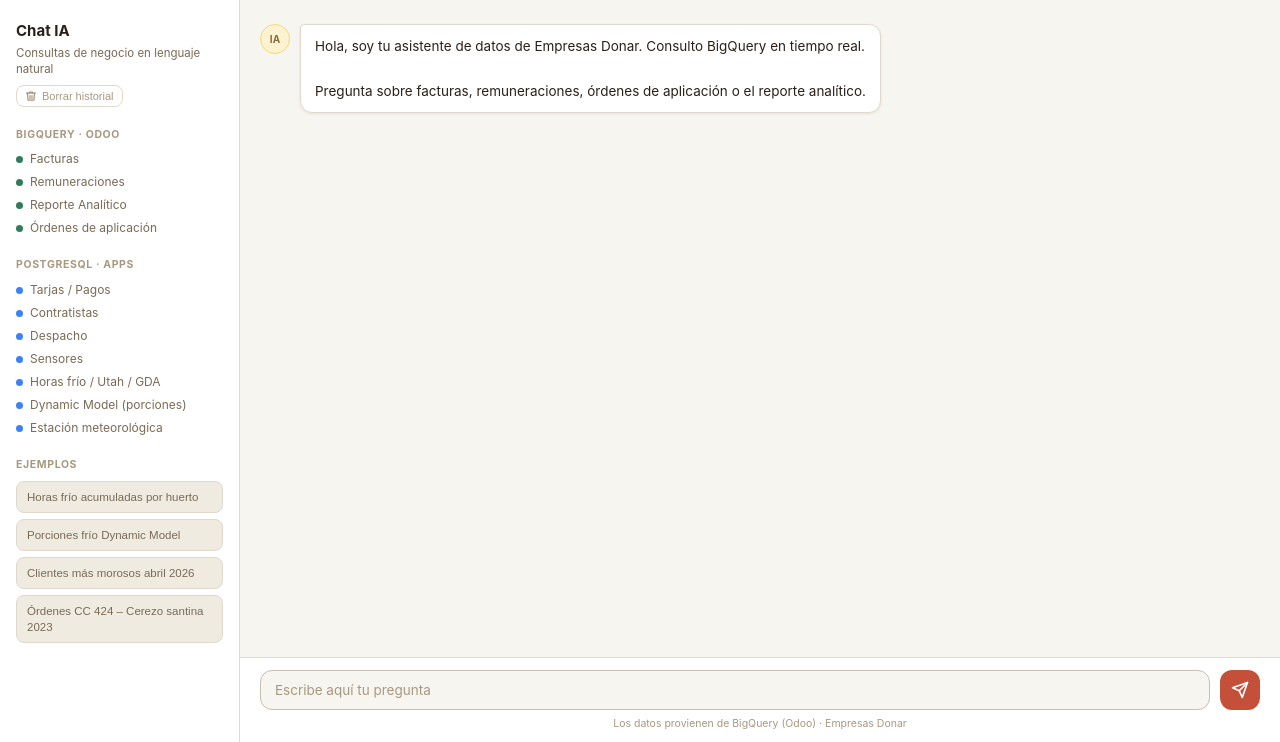
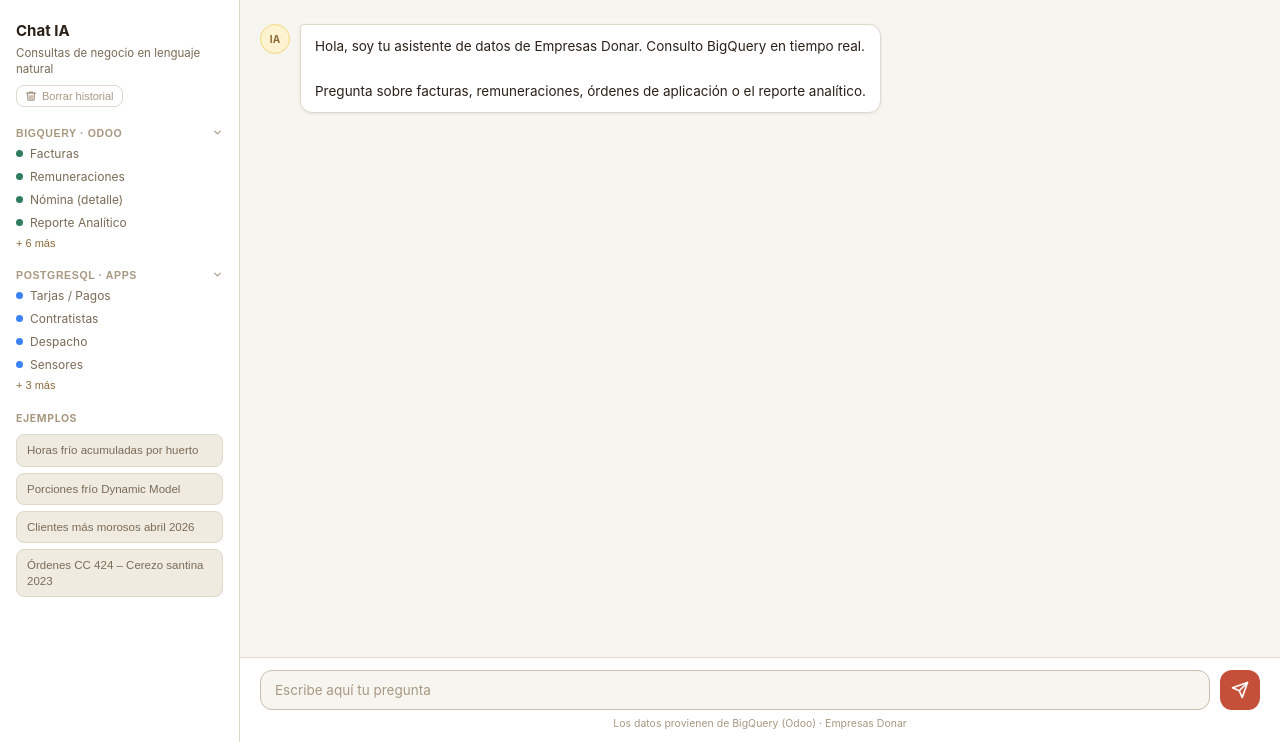
Before and after one commit to Empresas-Donar/chatAI, a Python web app: template chatai/frontend/templates/chat.html in a window 1280 px wide. Shown: the part 58-800 px from the top of the page. Run offline with Jinja, Linux system fonts and the light colour scheme; the template is opened without the code that fills it, so the values that code supplies are empty.

Commit message:
feat(chat): add collapsible toggle to sidebar source lists
Co-Authored-By: Claude Sonnet 4.6 <noreply@anthropic.com>

```diff
--- a/chatai/frontend/templates/chat.html
+++ b/chatai/frontend/templates/chat.html
@@ -24,8 +24,11 @@
       </button>
     </div>
     <div class="chat-sidebar-section">
-      <p class="chat-sidebar-label">BigQuery · Odoo</p>
-      <ul class="chat-source-list">
+      <button class="chat-source-toggle" data-target="bq-list">
+        <span class="chat-sidebar-label">BigQuery · Odoo</span>
+        <svg class="chat-source-chevron" width="11" height="11" viewBox="0 0 24 24" fill="none" stroke="currentColor" stroke-width="2.5" stroke-linecap="round" stroke-linejoin="round"><polyline points="6 9 12 15 18 9"/></svg>
+      </button>
+      <ul class="chat-source-list" id="bq-list">
         <li class="chat-source-item">
           <span class="chat-source-dot chat-source-dot--green"></span>
           Facturas
@@ -36,17 +39,47 @@
         </li>
         <li class="chat-source-item">
           <span class="chat-source-dot chat-source-dot--green"></span>
-          Reporte Analítico
+          Nómina (detalle)
         </li>
         <li class="chat-source-item">
           <span class="chat-source-dot chat-source-dot--green"></span>
+          Reporte Analítico
+        </li>
+        <li class="chat-source-item chat-source-extra">
+          <span class="chat-source-dot chat-source-dot--green"></span>
           Órdenes de aplicación
+        </li>
+        <li class="chat-source-item chat-source-extra">
+          <span class="chat-source-dot chat-source-dot--green"></span>
+          Contactos
+        </li>
+        <li class="chat-source-item chat-source-extra">
+          <span class="chat-source-dot chat-source-dot--green"></span>
+          Cuentas Contables
+        </li>
+        <li class="chat-source-item chat-source-extra">
+          <span class="chat-source-dot chat-source-dot--green"></span>
+          Diarios Contables
+        </li>
+        <li class="chat-source-item chat-source-extra">
+          <span class="chat-source-dot chat-source-dot--green"></span>
+          Productos / Stock
+        </li>
+        <li class="chat-source-item chat-source-extra">
+          <span class="chat-source-dot chat-source-dot--green"></span>
+          Movimientos de Stock
+        </li>
+        <li class="chat-source-item chat-source-more-btn" id="bq-more">
+          <button class="chat-source-show-more" data-list="bq-list">+ 6 más</button>
         </li>
       </ul>
     </div>
     <div class="chat-sidebar-section">
-      <p class="chat-sidebar-label">PostgreSQL · Apps</p>
-      <ul class="chat-source-list">
+      <button class="chat-source-toggle" data-target="pg-list">
+        <span class="chat-sidebar-label">PostgreSQL · Apps</span>
+        <svg class="chat-source-chevron" width="11" height="11" viewBox="0 0 24 24" fill="none" stroke="currentColor" stroke-width="2.5" stroke-linecap="round" stroke-linejoin="round"><polyline points="6 9 12 15 18 9"/></svg>
+      </button>
+      <ul class="chat-source-list" id="pg-list">
         <li class="chat-source-item">
           <span class="chat-source-dot chat-source-dot--blue"></span>
           Tarjas / Pagos
@@ -63,17 +96,20 @@
           <span class="chat-source-dot chat-source-dot--blue"></span>
           Sensores
         </li>
-        <li class="chat-source-item">
+        <li class="chat-source-item chat-source-extra">
           <span class="chat-source-dot chat-source-dot--blue"></span>
           Horas frío / Utah / GDA
         </li>
-        <li class="chat-source-item">
+        <li class="chat-source-item chat-source-extra">
           <span class="chat-source-dot chat-source-dot--blue"></span>
           Dynamic Model (porciones)
         </li>
-        <li class="chat-source-item">
+        <li class="chat-source-item chat-source-extra">
           <span class="chat-source-dot chat-source-dot--blue"></span>
           Estación meteorológica
+        </li>
+        <li class="chat-source-item chat-source-more-btn" id="pg-more">
+          <button class="chat-source-show-more" data-list="pg-list">+ 3 más</button>
         </li>
       </ul>
     </div>
@@ -252,6 +288,56 @@
 
 .chat-source-dot--green { background: var(--green); }
 .chat-source-dot--blue  { background: #3b82f6; }
+
+/* ── Source toggle ───────────────────────────────────────────────── */
+.chat-source-toggle {
+  display: flex;
+  align-items: center;
+  justify-content: space-between;
+  background: none;
+  border: none;
+  padding: 0;
+  cursor: pointer;
+  width: 100%;
+}
+.chat-source-toggle .chat-sidebar-label {
+  margin: 0;
+}
+.chat-source-chevron {
+  color: var(--text-light);
+  flex-shrink: 0;
+  transition: transform 0.2s ease;
+}
+.chat-source-toggle.collapsed .chat-source-chevron {
+  transform: rotate(-90deg);
+}
+.chat-source-list.collapsed {
+  display: none;
+}
+.chat-source-extra {
+  display: none;
+}
+.chat-source-list.expanded .chat-source-extra {
+  display: flex;
+}
+.chat-source-more-btn {
+  display: flex !important;
+}
+.chat-source-list.expanded .chat-source-more-btn {
+  display: flex !important;
+}
+.chat-source-show-more {
+  background: none;
+  border: none;
+  padding: 0;
+  font-size: 11px;
+  color: var(--earth);
+  cursor: pointer;
+  text-align: left;
+}
+.chat-source-show-more:hover {
+  color: var(--terra);
+}
 
 .chat-example {
   background: var(--bg-warm);
@@ -852,5 +938,34 @@ form.addEventListener('submit', async (e) => {
     input.focus();
   }
 });
+
+// ── Source list toggle (collapse/expand section) ─────────────────
+document.querySelectorAll('.chat-source-toggle').forEach(btn => {
+  btn.addEventListener('click', () => {
+    const targetId = btn.dataset.target;
+    const list = document.getElementById(targetId);
+    if (!list) return;
+    list.classList.toggle('collapsed');
+    btn.classList.toggle('collapsed');
+  });
+});
+
+// ── Show more / show less ────────────────────────────────────────
+document.querySelectorAll('.chat-source-show-more').forEach(btn => {
+  btn.addEventListener('click', () => {
+    const listId = btn.dataset.list;
+    const list = document.getElementById(listId);
+    if (!list) return;
+    const expanded = list.classList.toggle('expanded');
+    const moreRow = list.querySelector('.chat-source-more-btn button');
+    if (expanded) {
+      btn.textContent = 'Ver menos';
+    } else {
+      // restore original count label
+      const count = list.querySelectorAll('.chat-source-extra').length;
+      btn.textContent = `+ ${count} más`;
+    }
+  });
+});
 </script>
 {% endblock body %}
```
